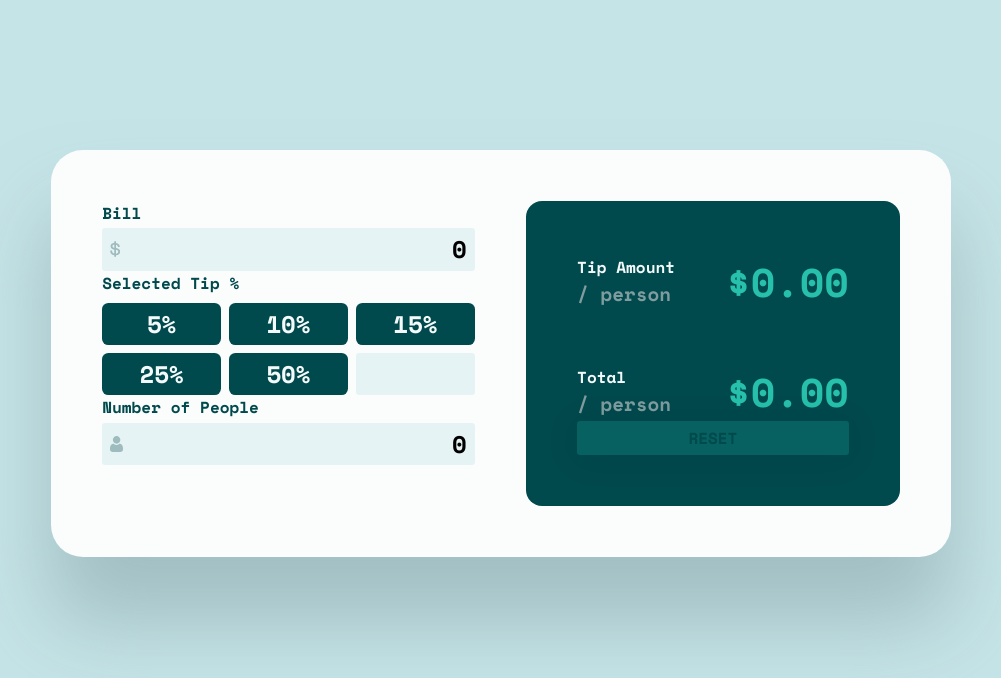
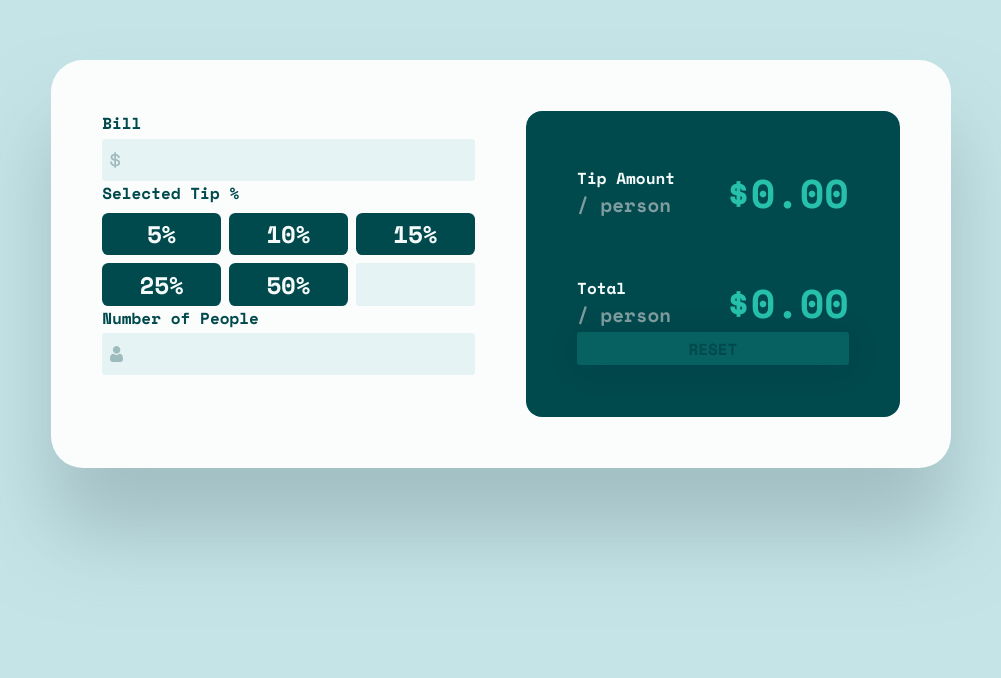
Before and after one commit to KamilBarczyk/TipSize, a React (Vite) app: page / in a window 1280 px wide. Shown: the part 136-814 px from the top of the page, without its empty margins (139-1140 px from the left). Built offline with nearby package versions, Linux system fonts and the light colour scheme.

Commit message:
Temporarily removed image generation functionality and fixed styles

```diff
--- a/src/App.jsx
+++ b/src/App.jsx
@@ -7,64 +7,11 @@ import Form from './components/Form'
 
 
 function App() {
-  const [billAmt, setBillAmt] = useState(0);
-  const [showBillAmtError, setShowBillAmtError] = useState(false);
-  const [peeps, setPeeps] = useState(0);
-  const [showPeepsError, setShowPeepsError] = useState(false);
-  const [isTipSelected, setIsTipSelected] = useState(false);
-  const [selectedTip, setSelectedTip] = useState(0);
-  const [calculatedTip, setCalculatedTip] = useState(0);
-  const [calculatedTotal, setCalculatedTotal] = useState(0);
-
-  function calculateTip() {
-    setCalculatedTip(billAmt * selectedTip);
-    console.log(calculatedTip)
-  }
-
-  function handleBillAmtInput(e) {
-    const input = e.target.value;
-    // TODO: handle pattern
-    // const input = e.target.value;
-    // const pattern = /^[0-9]+\.*$/;
-    // if(pattern.test(input)) {
-    //   setShowBillAmtError(false)
-    //   setBillAmt(input);
-    // } else {
-    //   setShowBillAmtError(true)
-    // }
-      setBillAmt(input);
-      calculateTip()
-  }
-
-  function handleSelectedTip(e) {
-    setSelectedTip(e.target.value);
-  }
-
-  function handlePeepsInput(e) {
-    const input = e.target.value;
-    // const pattern = /^[0-9]*$/;
-    // if(pattern.test(input)) {
-    //   setShowPeepsError(false)
-    //   setPeeps(input);
-    // } else {
-    //   setShowPeepsError(true)
-    // }
-      setPeeps(input);
-  }
-
   return (
     <div className="wrapper">
       {/* <img src={TipSize} alt="Splitter Logo"/> */}
       <div className="container">
-        <Form
-          billAmt={billAmt}
-          handleBillAmtInput={handleBillAmtInput}
-          showBillAmtError={showBillAmtError}
-          handleSelectedTip={handleSelectedTip}
-          handlePeepsInput={handlePeepsInput}
-          peeps={peeps}
-          showPeepsError={showPeepsError}
-        />
+        <Form />
         <Display />
       </div>
     </div>
--- a/src/components/Form.jsx
+++ b/src/components/Form.jsx
@@ -1,18 +1,18 @@
 import dollar from "../assets/images/icon-dollar.svg"
 import person from "../assets/images/icon-person.svg"
 
-const Form = ({ handleBillAmtInput, billAmt, handleSelectedTip, showBillAmtError, handlePeepsInput, peeps, showPeepsError}) => {
+const Form = ({ }) => {
     return (
         <div className="form">
             <div className="label-group">
                 <div className="label-wrapper">
                     <label className="label" htmlFor="bill">Bill</label>
-                    <p className="error">{
+                    {/* <p className="error">{
                     showBillAmtError ? "Please enter numbers only" : ""
-                    }</p>
+                    }</p> */}
                 </div>
                 <div className="number-wrapper">
-                    <input type="text" className="number-input" id="bill" onInput={handleBillAmtInput} value={billAmt} />
+                    <input type="text" className="number-input" id="bill" />
                     <img src={dollar} aria-hidden="true" className="icon" />
                 </div>
             </div>
@@ -21,23 +21,23 @@ const Form = ({ handleBillAmtInput, billAmt, handleSelectedTip, showBillAmtError
                 <p className="label">Selected Tip %</p>
                 <div className="tip-amount-wrapper">
                     <div className="tip-amount">
-                        <input type="radio" onChange={handleSelectedTip} name="tip" value=".05" />
+                        <input type="radio" name="tip" value=".05" />
                         <div className="tip-btn">5%</div>
                     </div>
                     <div className="tip-amount">
-                        <input type="radio" onChange={handleSelectedTip} name="tip" value=".1" />
+                        <input type="radio" name="tip" value=".1" />
                         <div className="tip-btn">10%</div>
                     </div>
                     <div className="tip-amount">
-                        <input type="radio" onChange={handleSelectedTip} name="tip" value=".15" />
+                        <input type="radio" name="tip" value=".15" />
                         <div className="tip-btn">15%</div>
                     </div>
                     <div className="tip-amount">
-                        <input type="radio" onChange={handleSelectedTip} name="tip" value=".25" />
+                        <input type="radio" name="tip" value=".25" />
                         <div className="tip-btn">25%</div>
                     </div>
                     <div className="tip-amount">
-                        <input type="radio" onChange={handleSelectedTip} name="tip" value=".5" />
+                        <input type="radio" name="tip" value=".5" />
                         <div className="tip-btn">50%</div>
                     </div>
                     <input type="text" className="number-input tip-custom" />
@@ -47,12 +47,12 @@ const Form = ({ handleBillAmtInput, billAmt, handleSelectedTip, showBillAmtError
             <div className="label-group">
                 <div className="label-wrapper">
                     <label className="label" htmlFor="people">Number of People</label>
-                    <p className="error">{
+                    {/* <p className="error">{
                     showPeepsError ? "Please enter numbers only" : ""
-                    }</p>
+                    }</p> */}
                 </div>
                 <div className="number-wrapper">
-                    <input type="text" className="number-input" id="people" onInput={handlePeepsInput} value={peeps} />
+                    <input type="text" className="number-input" id="people" />
                     <img src={person} aria-hidden="true" className="icon" />
                 </div>
             </div>
--- a/src/index.css
+++ b/src/index.css
@@ -25,6 +25,10 @@
 
 body {
   font-family: "Space Mono", monospace;
+  height: 100vh;
+  display: grid;
+  place-content: center;
+  place-items: center;
   font-size: 1.5rem;
   padding-block: var(--spacer-lg);
   background-color: hsl(var(--neutral3));
@@ -32,8 +36,6 @@ body {
 
 .wrapper {
   display: grid;
-  height: 100vh;
-  place-content: center;
   place-items: center;
   gap: 3rem;
   max-width: 900px;
```
